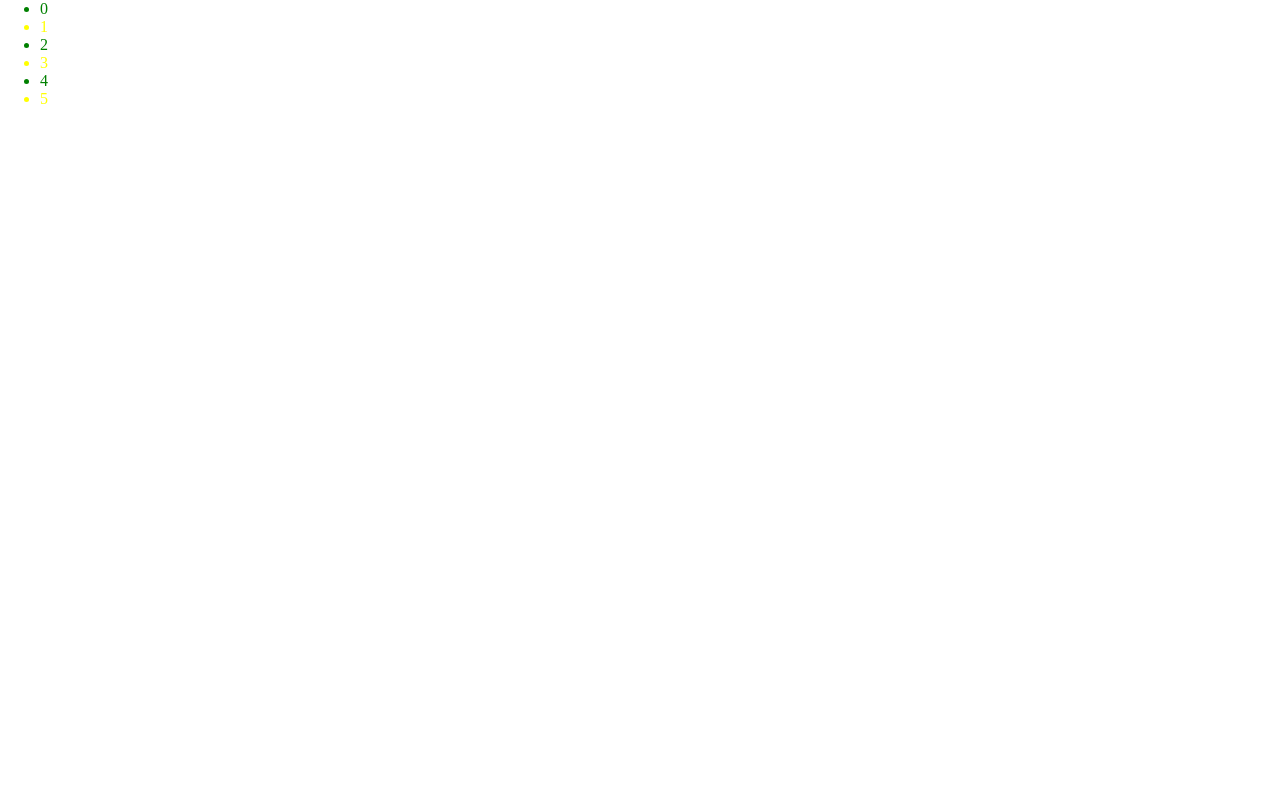
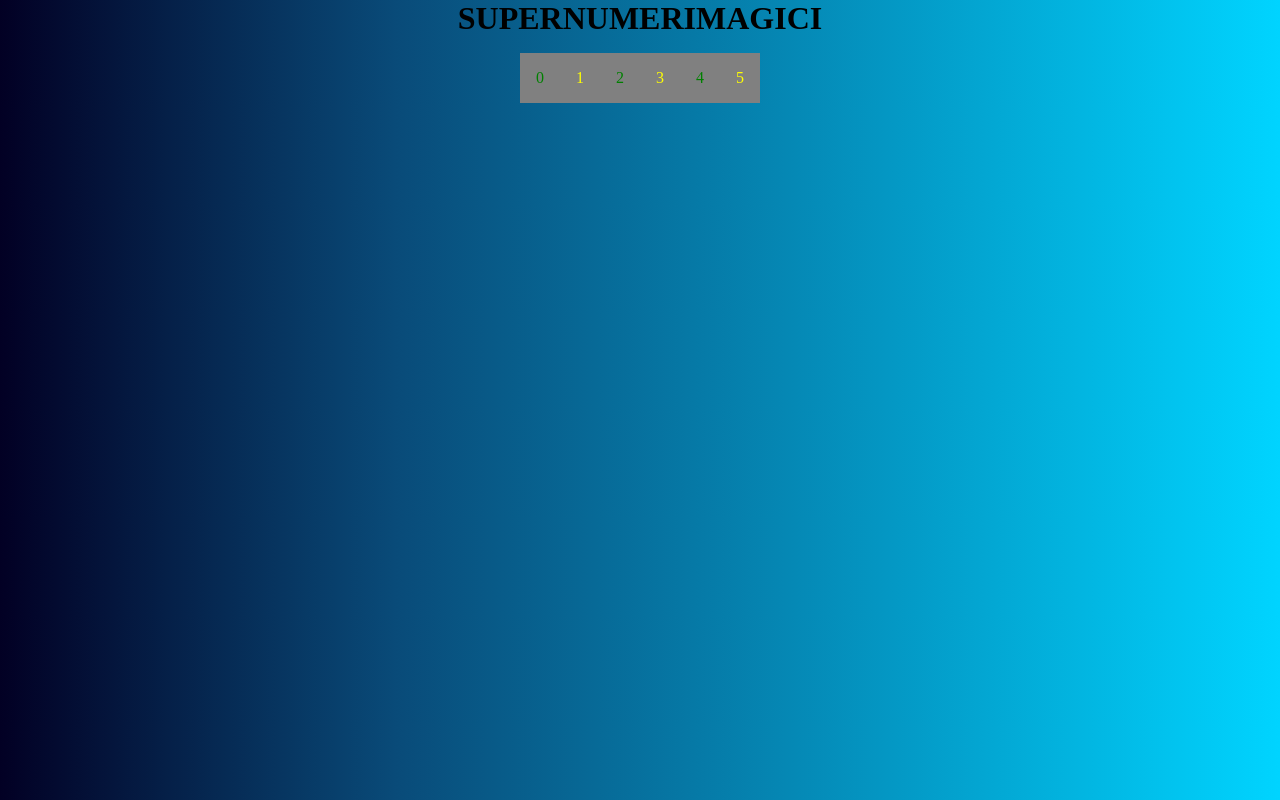
Before and after one commit to AlfredoCastrogiovanni/js-jsnacks-blocco-1, a plain HTML site: page snack2/index.html in a window 1280 px wide. Drawn offline with Linux system fonts and the light colour scheme.

Commit message:
super stilizzazione

```diff
--- a/snack2/assets/css/style.css
+++ b/snack2/assets/css/style.css
@@ -1,7 +1,36 @@
 /* reset */
 * {
     margin: 0;
+    padding: 0;
     box-sizing: border-box;
+}
+
+body {
+    background: rgb(2,0,36);
+    background: linear-gradient(90deg, rgba(2,0,36,1) 0%, rgba(9,75,121,1) 31%, rgba(0,212,255,1) 100%);
+}
+
+ul {
+    display: flex;
+    list-style: none;
+}
+
+li {
+    padding: 1rem;
+    background-color: grey;
+}
+
+.container {
+    width: 1000px;
+    margin: 0 auto;
+    display: flex;
+    flex-direction: column;
+    align-items: center;
+}
+
+h1 {
+    margin-bottom: 1rem;
+    text-transform: uppercase;
 }
 
 .text-green {
--- a/snack2/index.html
+++ b/snack2/index.html
@@ -9,7 +9,8 @@
     <link rel="stylesheet" href="assets/css/style.css">
 </head>
 <body>
-    <div>
+    <div class="container">
+        <h1>SuperNumeriMagici</h1>
         <ul id="output">
 
         </ul>
```
